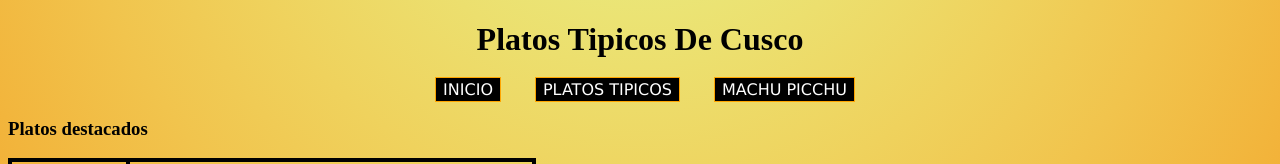
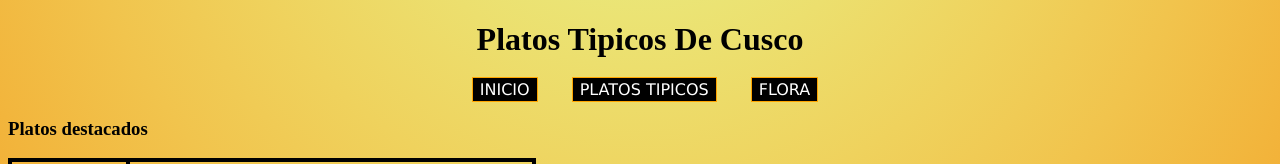
Before and after one commit to miguel330/trabajos-, a plain HTML site: page platos.html in a window 1280 px wide. Shown: the top 164 px of the page. Drawn offline with Linux system fonts and the light colour scheme.

Commit message:
Update platos.html

```diff
--- a/platos.html
+++ b/platos.html
@@ -18,7 +18,7 @@
             <li style="display:inline; text-align:center; margin: 0 30px 0 0">
                 <a href="#" style="text-decoration:none; color:white; background-color:black; padding: 2px 7px 2px; border: 1px solid orange; font-family:'Lucida Sans', 'Lucida Sans Regular', 'Lucida Grande', 'Lucida Sans Unicode', Geneva, Verdana, sans-serif;">PLATOS TIPICOS</a></li>
             <li style="display:inline; text-align:center; margin: 0 30px 0 0">
-                <a href="./flora.html" style="text-decoration:none; color:white; background-color:black; padding: 2px 7px 2px; border: 1px solid orange; font-family:'Lucida Sans', 'Lucida Sans Regular', 'Lucida Grande', 'Lucida Sans Unicode', Geneva, Verdana, sans-serif;">MACHU PICCHU</a></li>
+                <a href="./flora.html" style="text-decoration:none; color:white; background-color:black; padding: 2px 7px 2px; border: 1px solid orange; font-family:'Lucida Sans', 'Lucida Sans Regular', 'Lucida Grande', 'Lucida Sans Unicode', Geneva, Verdana, sans-serif;">FLORA</a></li>
 
     </nav>
 
```
